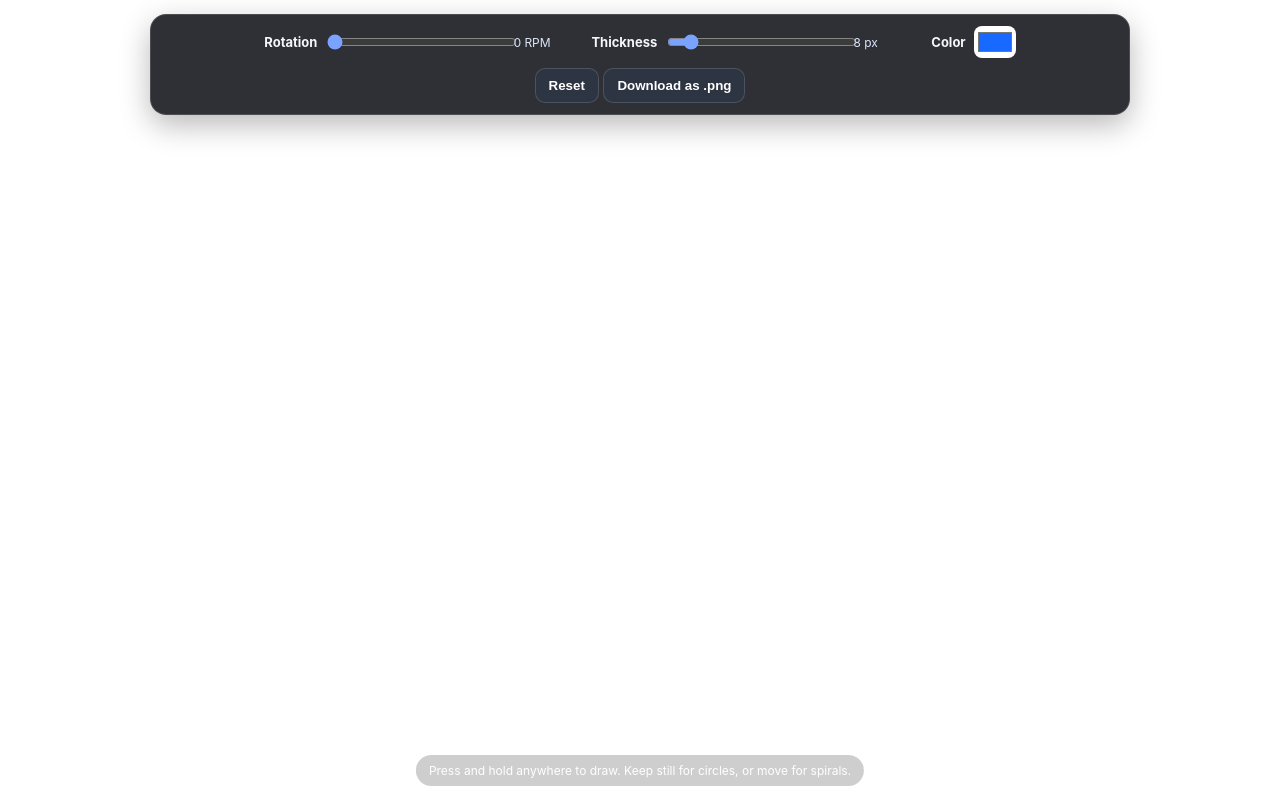
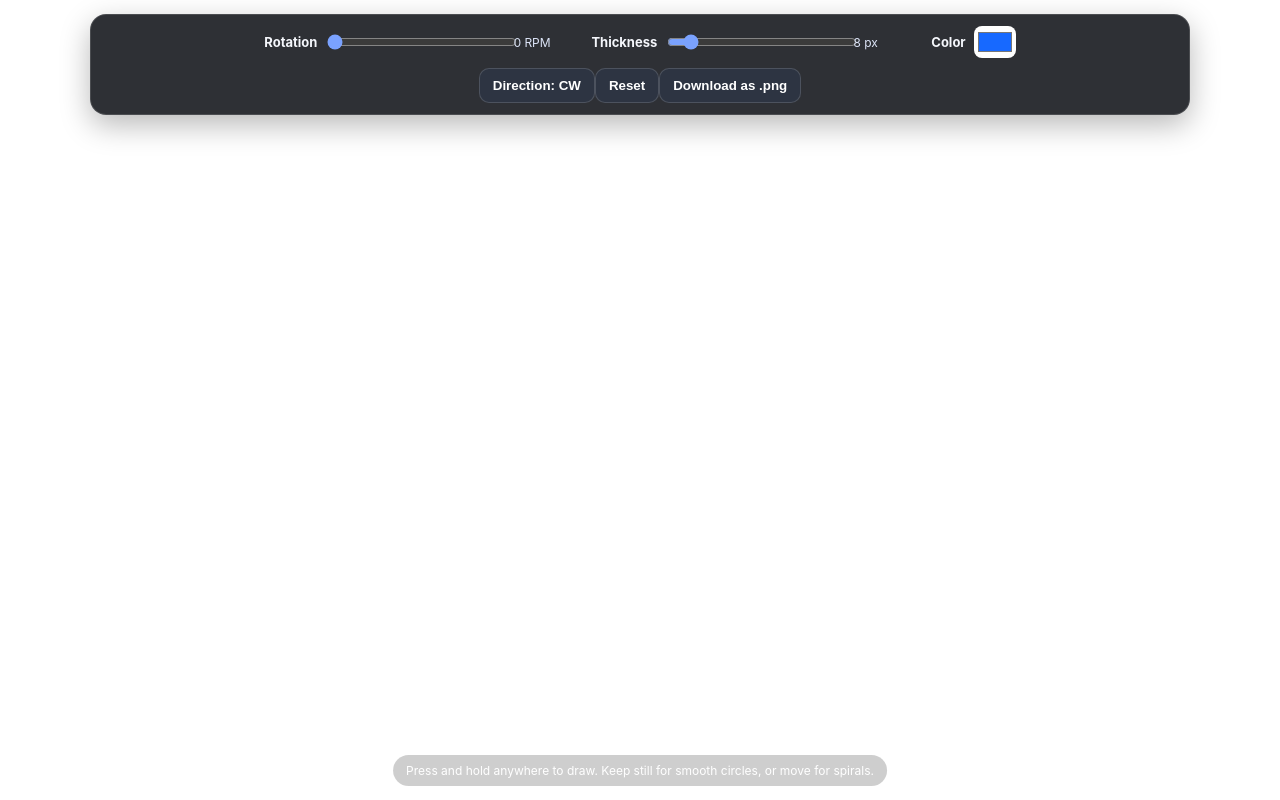
Before and after one commit to WesTomer/SpinArt, a plain HTML site: page index.html in a window 1280 px wide. Drawn offline with Linux system fonts and the light colour scheme.

Commit message:
smooth lines

```diff
--- a/index.html
+++ b/index.html
@@ -5,190 +5,73 @@
 <meta name="viewport" content="width=device-width,initial-scale=1,maximum-scale=1,user-scalable=no" />
 <title>Spinning Circle Draw</title>
 <style>
-  :root { color-scheme: dark; --panel: rgba(18,20,26,.88); --line:#303541; --text:#f4f6fb; --muted:#aeb6c6; }
-  * { box-sizing: border-box; }
-  html, body { width:100%; height:100%; margin:0; overflow:hidden; background:#fff; font-family:Inter,Segoe UI,Arial,sans-serif; touch-action:none; }
-  #view { position:fixed; inset:0; width:100%; height:100%; display:block; cursor:crosshair; touch-action:none; }
-  .panel {
-    position:fixed; z-index:5; left:50%; top:14px; transform:translateX(-50%);
-    display:flex; flex-wrap:wrap; align-items:center; justify-content:center; gap:10px 14px;
-    width:min(980px,calc(100vw - 24px)); padding:11px 13px;
-    color:var(--text); background:var(--panel); border:1px solid rgba(255,255,255,.14);
-    border-radius:16px; box-shadow:0 10px 30px rgba(0,0,0,.28); backdrop-filter:blur(12px);
-    user-select:none; touch-action:auto;
-  }
-  .control { display:grid; grid-template-columns:auto minmax(100px,180px) auto; align-items:center; gap:8px; }
-  .control label { font-size:13px; font-weight:650; white-space:nowrap; }
-  .value { min-width:64px; color:#dce4f7; font-variant-numeric:tabular-nums; font-size:12px; }
-  input[type="range"] { accent-color:#7aa2ff; width:clamp(100px,18vw,190px); }
-  input[type="color"] { width:42px; height:32px; border:0; border-radius:8px; padding:2px; background:#fff; cursor:pointer; }
-  button { border:1px solid rgba(255,255,255,.15); background:#2d3442; color:#fff; border-radius:10px; padding:9px 13px; font-weight:650; cursor:pointer; }
-  button:hover { background:#3b4557; }
-  button:active { transform:translateY(1px); }
-  .hint { position:fixed; z-index:4; left:50%; bottom:14px; transform:translateX(-50%); color:#fff; background:rgba(0,0,0,.55); border-radius:999px; padding:8px 13px; font-size:12px; pointer-events:none; transition:opacity .5s; }
-  @media (max-width:720px) {
-    .panel { justify-content:flex-start; top:8px; gap:8px; border-radius:14px; }
-    .control { width:100%; grid-template-columns:94px 1fr 62px; }
-    input[type="range"] { width:100%; }
-    .buttons { display:flex; gap:8px; width:100%; }
-    .buttons button { flex:1; }
-  }
+:root{color-scheme:dark;--panel:rgba(18,20,26,.88);--text:#f4f6fb}
+*{box-sizing:border-box}html,body{width:100%;height:100%;margin:0;overflow:hidden;background:#fff;font-family:Inter,Segoe UI,Arial,sans-serif;touch-action:none}
+#view{position:fixed;inset:0;width:100%;height:100%;display:block;cursor:crosshair;touch-action:none}
+.panel{position:fixed;z-index:5;left:50%;top:14px;transform:translateX(-50%);display:flex;flex-wrap:wrap;align-items:center;justify-content:center;gap:10px 14px;width:min(1100px,calc(100vw - 24px));padding:11px 13px;color:var(--text);background:var(--panel);border:1px solid rgba(255,255,255,.14);border-radius:16px;box-shadow:0 10px 30px rgba(0,0,0,.28);backdrop-filter:blur(12px);user-select:none;touch-action:auto}
+.control{display:grid;grid-template-columns:auto minmax(100px,180px) auto;align-items:center;gap:8px}.control label{font-size:13px;font-weight:650;white-space:nowrap}.value{min-width:64px;color:#dce4f7;font-variant-numeric:tabular-nums;font-size:12px}
+input[type=range]{accent-color:#7aa2ff;width:clamp(100px,16vw,190px)}input[type=color]{width:42px;height:32px;border:0;border-radius:8px;padding:2px;background:#fff;cursor:pointer}
+button{border:1px solid rgba(255,255,255,.15);background:#2d3442;color:#fff;border-radius:10px;padding:9px 13px;font-weight:650;cursor:pointer}button:hover{background:#3b4557}button:active{transform:translateY(1px)}#reverse.active{background:#7257d9;border-color:#a993ff}
+.hint{position:fixed;z-index:4;left:50%;bottom:14px;transform:translateX(-50%);color:#fff;background:rgba(0,0,0,.55);border-radius:999px;padding:8px 13px;font-size:12px;pointer-events:none;transition:opacity .5s}
+@media(max-width:760px){.panel{justify-content:flex-start;top:8px;gap:8px;border-radius:14px}.control{width:100%;grid-template-columns:94px 1fr 62px}input[type=range]{width:100%}.buttons{display:grid;grid-template-columns:1fr 1fr;width:100%;gap:8px}.buttons button:last-child{grid-column:1/-1}}
 </style>
 </head>
 <body>
-<canvas id="view" aria-label="Spinning Canvas"></canvas>
+<canvas id="view" aria-label="Spinning circular drawing canvas"></canvas>
 <div class="panel" id="panel">
-  <div class="control">
-    <label for="rpm">Rotation</label>
-    <input id="rpm" type="range" min="0" max="400" value="0" step="1" />
-    <span class="value"><span id="rpmValue">0</span> RPM</span>
-  </div>
-  <div class="control">
-    <label for="thickness">Thickness</label>
-    <input id="thickness" type="range" min="1" max="80" value="8" step="1" />
-    <span class="value"><span id="thicknessValue">8</span> px</span>
-  </div>
-  <div class="control" style="grid-template-columns:auto auto">
-    <label for="color">Color</label>
-    <input id="color" type="color" value="#1769ff" />
-  </div>
-  <div class="buttons">
-    <button id="reset" type="button">Reset</button>
-    <button id="download" type="button">Download as .png</button>
-  </div>
+  <div class="control"><label for="rpm">Rotation</label><input id="rpm" type="range" min="0" max="200" value="0" step="1"><span class="value"><span id="rpmValue">0</span> RPM</span></div>
+  <div class="control"><label for="thickness">Thickness</label><input id="thickness" type="range" min="1" max="80" value="8" step="1"><span class="value"><span id="thicknessValue">8</span> px</span></div>
+  <div class="control" style="grid-template-columns:auto auto"><label for="color">Color</label><input id="color" type="color" value="#1769ff"></div>
+  <div class="buttons"><button id="reverse" type="button">Direction: CW</button><button id="reset" type="button">Reset</button><button id="download" type="button">Download as .png</button></div>
 </div>
-<div class="hint" id="hint">Press and hold anywhere to draw. Keep still for circles, or move for spirals.</div>
+<div class="hint" id="hint">Press and hold anywhere to draw. Keep still for smooth circles, or move for spirals.</div>
 <script>
-(() => {
-  const view = document.getElementById('view');
-  const vctx = view.getContext('2d', { alpha:false });
-  const rpm = document.getElementById('rpm');
-  const thickness = document.getElementById('thickness');
-  const color = document.getElementById('color');
-  const rpmValue = document.getElementById('rpmValue');
-  const thicknessValue = document.getElementById('thicknessValue');
-  const panel = document.getElementById('panel');
-  const hint = document.getElementById('hint');
-
-  let world = document.createElement('canvas');
-  let wctx = world.getContext('2d');
-  let cssW = 0, cssH = 0, dpr = 1, worldSize = 0;
-  let angle = 0, lastTime = performance.now();
-  let drawing = false, activePointer = null, lastWorldPoint = null;
-
-  function configureContext(ctx) {
-    ctx.lineCap = 'round';
-    ctx.lineJoin = 'round';
-  }
-
-  function resize() {
-    const old = document.createElement('canvas');
-    old.width = world.width; old.height = world.height;
-    if (old.width && old.height) old.getContext('2d').drawImage(world, 0, 0);
-
-    cssW = innerWidth; cssH = innerHeight; dpr = Math.min(devicePixelRatio || 1, 2);
-    view.width = Math.round(cssW * dpr); view.height = Math.round(cssH * dpr);
-    view.style.width = cssW + 'px'; view.style.height = cssH + 'px';
-
-    // A circle large enough that its circumference remains beyond every screen corner.
-    worldSize = Math.ceil(Math.hypot(cssW, cssH) + 240);
-    world.width = Math.round(worldSize * dpr); world.height = Math.round(worldSize * dpr);
-    wctx = world.getContext('2d');
-    wctx.setTransform(dpr,0,0,dpr,0,0); configureContext(wctx);
-    wctx.fillStyle = '#ffffff';
-    wctx.beginPath(); wctx.arc(worldSize/2, worldSize/2, worldSize/2, 0, Math.PI*2); wctx.fill();
-    if (old.width && old.height) {
-      wctx.save();
-      wctx.beginPath(); wctx.arc(worldSize/2, worldSize/2, worldSize/2, 0, Math.PI*2); wctx.clip();
-      wctx.drawImage(old, 0, 0, old.width, old.height, 0, 0, world.width, world.height);
-      wctx.restore();
-    }
-  }
-
-  function screenToWorld(x, y) {
-    const sx = x - cssW/2, sy = y - cssH/2;
-    const c = Math.cos(-angle), s = Math.sin(-angle);
-    return { x: worldSize/2 + sx*c - sy*s, y: worldSize/2 + sx*s + sy*c };
-  }
-
-  function dotOrLine(p, previous) {
-    wctx.save();
-    wctx.strokeStyle = color.value;
-    wctx.fillStyle = color.value;
-    wctx.lineWidth = Number(thickness.value);
-    configureContext(wctx);
-    if (previous) {
-      wctx.beginPath(); wctx.moveTo(previous.x, previous.y); wctx.lineTo(p.x, p.y); wctx.stroke();
-    } else {
-      wctx.beginPath(); wctx.arc(p.x, p.y, Number(thickness.value)/2, 0, Math.PI*2); wctx.fill();
-    }
-    wctx.restore();
-  }
-
-  function drawAtPointer(e) {
-    const p = screenToWorld(e.clientX, e.clientY);
-    dotOrLine(p, lastWorldPoint);
-    lastWorldPoint = p;
-  }
-
-  view.addEventListener('pointerdown', e => {
-    if (panel.contains(e.target)) return;
-    drawing = true; activePointer = e.pointerId; lastWorldPoint = null;
-    view.setPointerCapture(e.pointerId); drawAtPointer(e); hint.style.opacity = '0';
-  });
-  view.addEventListener('pointermove', e => {
-    if (drawing && e.pointerId === activePointer) drawAtPointer(e);
-  });
-  function stop(e) {
-    if (e.pointerId !== activePointer) return;
-    drawing = false; activePointer = null; lastWorldPoint = null;
-  }
-  view.addEventListener('pointerup', stop);
-  view.addEventListener('pointercancel', stop);
-
-  rpm.addEventListener('input', () => rpmValue.textContent = rpm.value);
-  thickness.addEventListener('input', () => thicknessValue.textContent = thickness.value);
-
-  document.getElementById('reset').addEventListener('click', () => {
-    angle = 0;
-    wctx.save(); wctx.setTransform(1,0,0,1,0,0); wctx.clearRect(0,0,world.width,world.height); wctx.restore();
-    wctx.fillStyle = '#fff'; wctx.beginPath(); wctx.arc(worldSize/2,worldSize/2,worldSize/2,0,Math.PI*2); wctx.fill();
-  });
-
-  document.getElementById('download').addEventListener('click', () => {
-    render();
-    const a = document.createElement('a');
-    a.download = 'spinning-circle-art.png';
-    a.href = view.toDataURL('image/png');
-    a.click();
-  });
-
-  function render(now = performance.now()) {
-    const dt = Math.min((now - lastTime) / 1000, 0.05); lastTime = now;
-    angle = (angle + Number(rpm.value) * Math.PI * 2 / 60 * dt) % (Math.PI * 2);
-
-    // A held stationary pointer deposits new paint as the drawing surface rotates.
-    if (drawing && activePointer !== null && lastPointerEvent) drawAtPointer(lastPointerEvent);
-
-    vctx.setTransform(1,0,0,1,0,0);
-    vctx.fillStyle = '#fff'; vctx.fillRect(0,0,view.width,view.height);
-    vctx.setTransform(dpr,0,0,dpr,0,0);
-    vctx.save();
-    vctx.translate(cssW/2, cssH/2); vctx.rotate(angle);
-    vctx.drawImage(world, -worldSize/2, -worldSize/2, worldSize, worldSize);
-    vctx.restore();
-  }
-
-  let lastPointerEvent = null;
-  view.addEventListener('pointerdown', e => lastPointerEvent = e);
-  view.addEventListener('pointermove', e => { if (drawing) lastPointerEvent = e; });
-  view.addEventListener('pointerup', () => lastPointerEvent = null);
-  view.addEventListener('pointercancel', () => lastPointerEvent = null);
-
-  function frame(t) { render(t); requestAnimationFrame(frame); }
-  addEventListener('resize', resize);
-  resize(); requestAnimationFrame(frame);
-  setTimeout(() => hint.style.opacity = '.35', 4500);
+(()=>{
+const view=document.getElementById('view'),vctx=view.getContext('2d',{alpha:false}),rpm=document.getElementById('rpm'),thickness=document.getElementById('thickness'),color=document.getElementById('color'),rpmValue=document.getElementById('rpmValue'),thicknessValue=document.getElementById('thicknessValue'),panel=document.getElementById('panel'),hint=document.getElementById('hint'),reverse=document.getElementById('reverse');
+let world=document.createElement('canvas'),wctx=world.getContext('2d');
+let cssW=0,cssH=0,dpr=1,worldSize=0,angle=0,lastTime=performance.now(),direction=1;
+let drawing=false,activePointer=null,pointerX=0,pointerY=0,lastSample=null;
+const configure=ctx=>{ctx.lineCap='round';ctx.lineJoin='round'};
+function paintWhite(){wctx.fillStyle='#fff';wctx.beginPath();wctx.arc(worldSize/2,worldSize/2,worldSize/2,0,Math.PI*2);wctx.fill()}
+function resize(){
+ const old=document.createElement('canvas');old.width=world.width;old.height=world.height;if(old.width&&old.height)old.getContext('2d').drawImage(world,0,0);
+ cssW=innerWidth;cssH=innerHeight;dpr=Math.min(devicePixelRatio||1,2);view.width=Math.round(cssW*dpr);view.height=Math.round(cssH*dpr);view.style.width=cssW+'px';view.style.height=cssH+'px';
+ worldSize=Math.ceil(Math.hypot(cssW,cssH)+240);world.width=Math.round(worldSize*dpr);world.height=Math.round(worldSize*dpr);wctx=world.getContext('2d');wctx.setTransform(dpr,0,0,dpr,0,0);configure(wctx);paintWhite();
+ if(old.width&&old.height){wctx.save();wctx.beginPath();wctx.arc(worldSize/2,worldSize/2,worldSize/2,0,Math.PI*2);wctx.clip();wctx.drawImage(old,0,0,old.width,old.height,0,0,world.width,world.height);wctx.restore()}
+ lastSample=null;
+}
+function screenToWorldAt(x,y,a){const sx=x-cssW/2,sy=y-cssH/2,c=Math.cos(-a),s=Math.sin(-a);return{x:worldSize/2+sx*c-sy*s,y:worldSize/2+sx*s+sy*c}}
+function dot(p){wctx.save();wctx.fillStyle=color.value;wctx.beginPath();wctx.arc(p.x,p.y,Number(thickness.value)/2,0,Math.PI*2);wctx.fill();wctx.restore()}
+/* Subdivide every frame's rotational and pointer movement into short segments. This follows the true curved path instead of joining sparse frame positions with long chords. */
+function drawSmooth(from,to){
+ const start=screenToWorldAt(from.x,from.y,from.a),end=screenToWorldAt(to.x,to.y,to.a);
+ const radius=Math.hypot((from.x+to.x)/2-cssW/2,(from.y+to.y)/2-cssH/2);
+ const rotationalDistance=Math.abs(to.a-from.a)*radius;
+ const pointerDistance=Math.hypot(to.x-from.x,to.y-from.y);
+ const steps=Math.max(1,Math.min(2500,Math.ceil((rotationalDistance+pointerDistance)/1.25)));
+ wctx.save();wctx.strokeStyle=color.value;wctx.lineWidth=Number(thickness.value);configure(wctx);wctx.beginPath();wctx.moveTo(start.x,start.y);
+ for(let i=1;i<=steps;i++){
+  const t=i/steps;
+  // Smoothstep makes pointer transitions less angular while rotation remains geometrically exact.
+  const u=t*t*(3-2*t),x=from.x+(to.x-from.x)*u,y=from.y+(to.y-from.y)*u,a=from.a+(to.a-from.a)*t,p=screenToWorldAt(x,y,a);
+  wctx.lineTo(p.x,p.y);
+ }
+ wctx.stroke();wctx.restore();
+}
+view.addEventListener('pointerdown',e=>{if(panel.contains(e.target))return;drawing=true;activePointer=e.pointerId;pointerX=e.clientX;pointerY=e.clientY;view.setPointerCapture(e.pointerId);lastSample={x:pointerX,y:pointerY,a:angle};dot(screenToWorldAt(pointerX,pointerY,angle));hint.style.opacity='0'});
+view.addEventListener('pointermove',e=>{if(drawing&&e.pointerId===activePointer){pointerX=e.clientX;pointerY=e.clientY}});
+function stop(e){if(e.pointerId!==activePointer)return;drawing=false;activePointer=null;lastSample=null}
+view.addEventListener('pointerup',stop);view.addEventListener('pointercancel',stop);
+rpm.addEventListener('input',()=>rpmValue.textContent=rpm.value);thickness.addEventListener('input',()=>thicknessValue.textContent=thickness.value);
+reverse.addEventListener('click',()=>{direction*=-1;reverse.textContent=direction===1?'Direction: CW':'Direction: CCW';reverse.classList.toggle('active',direction===-1);lastSample=drawing?{x:pointerX,y:pointerY,a:angle}:null});
+document.getElementById('reset').addEventListener('click',()=>{angle=0;lastSample=null;wctx.save();wctx.setTransform(1,0,0,1,0,0);wctx.clearRect(0,0,world.width,world.height);wctx.restore();paintWhite()});
+document.getElementById('download').addEventListener('click',()=>{render();const a=document.createElement('a');a.download='spinning-circle-art.png';a.href=view.toDataURL('image/png');a.click()});
+function render(now=performance.now()){
+ const dt=Math.min((now-lastTime)/1000,.05);lastTime=now;angle+=direction*Number(rpm.value)*Math.PI*2/60*dt;
+ if(drawing){const current={x:pointerX,y:pointerY,a:angle};if(lastSample)drawSmooth(lastSample,current);else dot(screenToWorldAt(pointerX,pointerY,angle));lastSample=current}
+ vctx.setTransform(1,0,0,1,0,0);vctx.fillStyle='#fff';vctx.fillRect(0,0,view.width,view.height);vctx.setTransform(dpr,0,0,dpr,0,0);vctx.save();vctx.translate(cssW/2,cssH/2);vctx.rotate(angle);vctx.drawImage(world,-worldSize/2,-worldSize/2,worldSize,worldSize);vctx.restore();
+}
+function frame(t){render(t);requestAnimationFrame(frame)}addEventListener('resize',resize);resize();requestAnimationFrame(frame);setTimeout(()=>hint.style.opacity='.35',4500);
 })();
 </script>
 </body>
```
